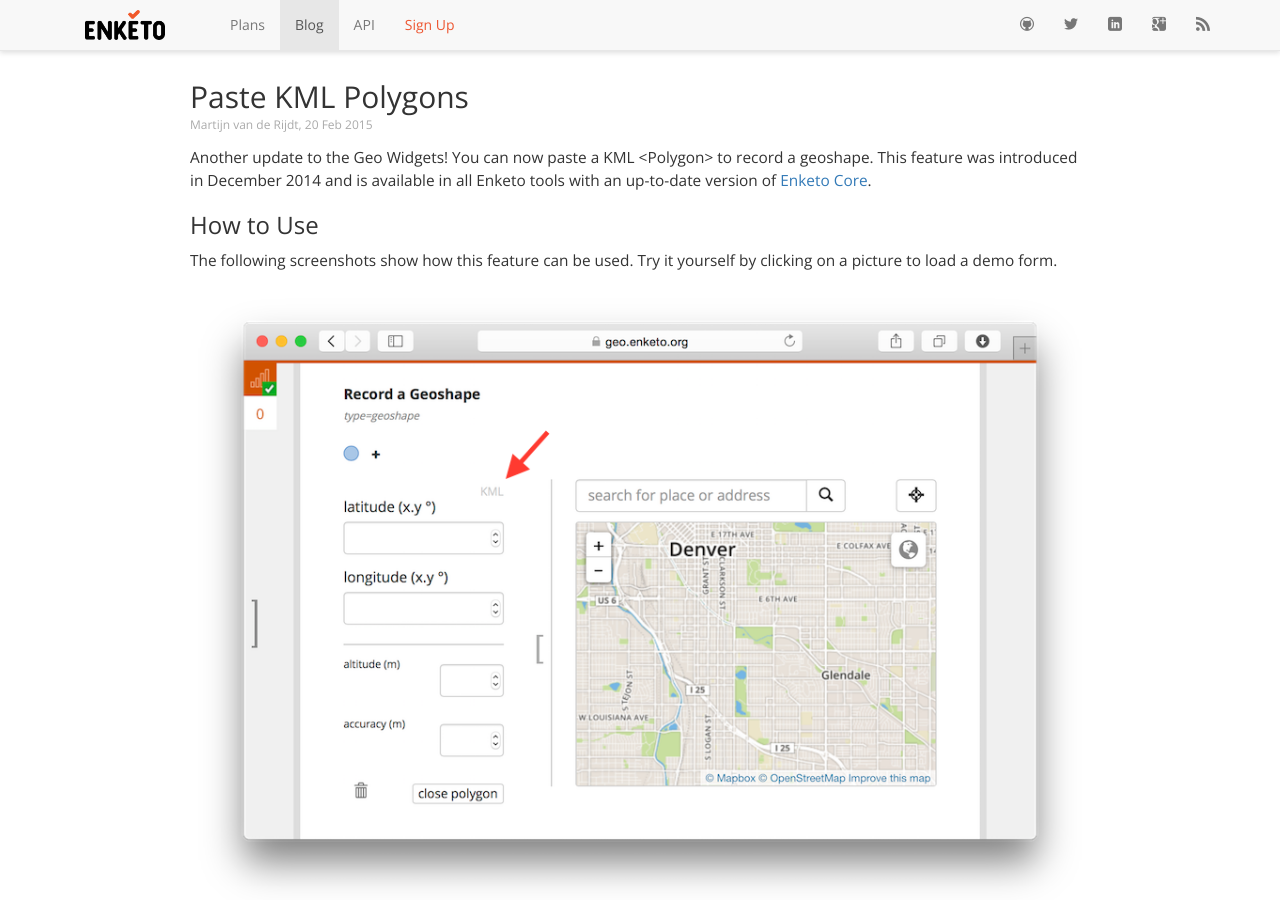
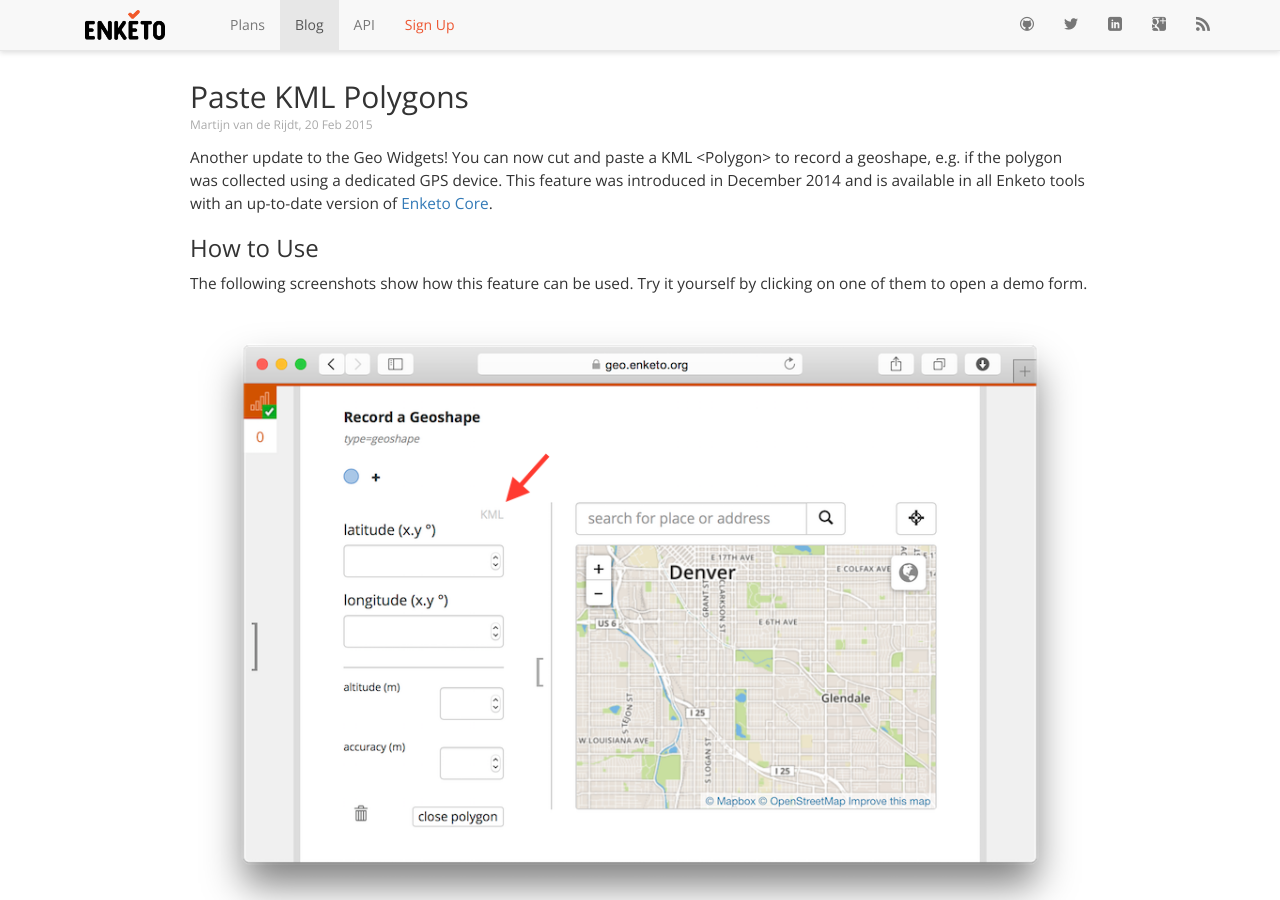
Before and after one commit to enketo/blog, a Jekyll site: the page built from _posts/2015-02-20-kml-paste.md, in a window 1280 px wide and 900 px high. Built offline with Jekyll 4.4.1, drawn with Linux system fonts in a browser that asks for light colours; nearby versions of some CDN libraries; Markdown is read by kramdown in place of the engine named in the settings; comment, search, counter and statistics services are not loaded.

Commit message:
edited kml paste post

```diff
--- a/_posts/2015-02-20-kml-paste.md
+++ b/_posts/2015-02-20-kml-paste.md
@@ -9,11 +9,11 @@
  - enketo
 ---
 
-Another update to the Geo Widgets! You can now paste a KML <Polygon\> to record a geoshape. This feature was introduced in December 2014 and is available in all Enketo tools with an up-to-date version of [Enketo Core](https://github.com/enketo/enketo-core).
+Another update to the Geo Widgets! You can now cut and paste a KML <Polygon\> to record a geoshape, e.g. if the polygon was collected using a dedicated GPS device. This feature was introduced in December 2014 and is available in all Enketo tools with an up-to-date version of [Enketo Core](https://github.com/enketo/enketo-core).
 
 ### How to Use
 
-The following screenshots show how this feature can be used. Try it yourself by clicking on a picture to load a demo form.
+The following screenshots show how this feature can be used. Try it yourself by clicking on one of them to open a demo form.
 
 [![KML Paste Screenshot - step 1](../files/2015/02/kml1.png "KML Paste Screenshot - step 1")](https://geo.enketo.org/webform)
 [![KML Paste Screenshot - step 3](../files/2015/02/kml3.png "KML Paste Screenshot - step 3")](https://geo.enketo.org/webform)
```
